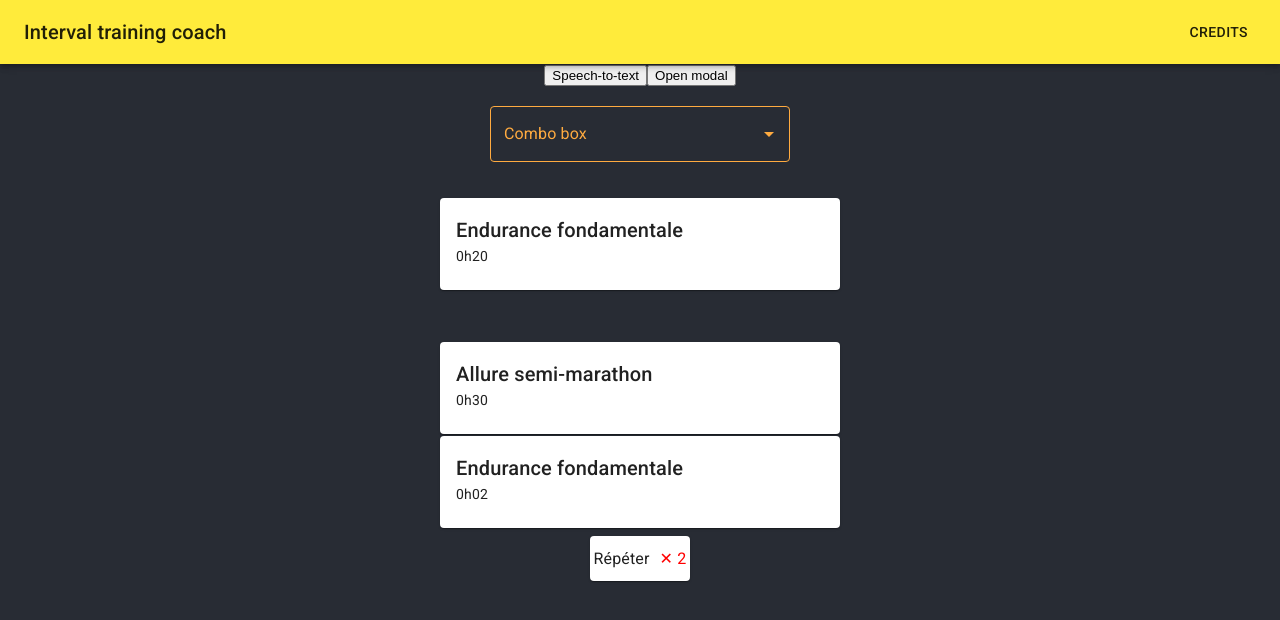
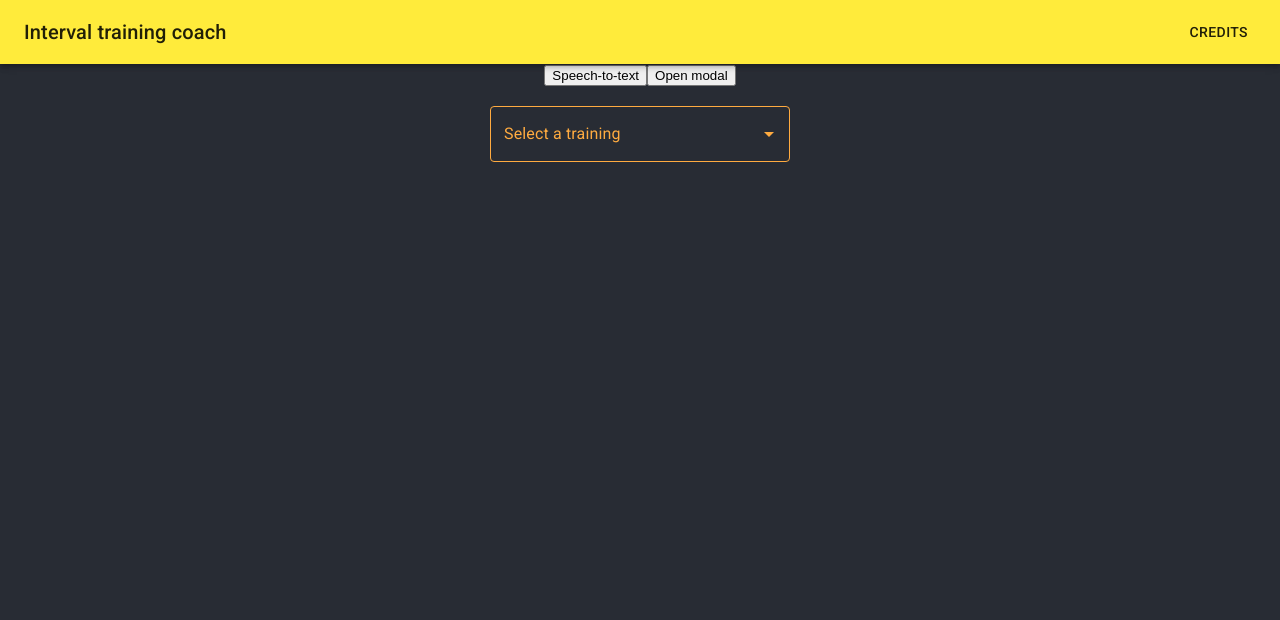
Before and after one commit to gdarchen/interval-training-coach, a React (Create React App) app: page / in a window 1280 px wide. Shown: the top 620 px of the page. Built offline with nearby package versions, Linux system fonts and the light colour scheme.

Commit message:
feat(training-selector): enable to choose a previously saved training

```diff
--- a/src/App.js
+++ b/src/App.js
@@ -1,12 +1,14 @@
 import { makeStyles } from "@material-ui/core/styles";
 import classNames from "classnames";
 import React, { Suspense, useState } from "react";
+import { connect } from "react-redux";
 import { HashRouter as Router, Route, Switch } from "react-router-dom";
 import "./App.css";
 import DurationPickerModal from "./common/duration-picker-modal/DurationPickerModal";
 import IntervalList from "./common/intervals-list/IntervalList";
+import TrainingSelector from "./common/training-selector/TrainingSelector";
+import { saveTrainingAction } from "./redux/actions/trainingActions";
 import { speak } from "./utils/textToSpeechUtils";
-import TrainingSelector from "./common/training-selector/TrainingSelector";
 
 const AppShell = React.lazy(() => import("./common/app-shell/AppShell"));
 const Credits = React.lazy(() => import("./common/credits/Credits"));
@@ -15,9 +17,12 @@ const useStyles = makeStyles(theme => ({
   offset: theme.mixins.toolbar
 }));
 
-const App = () => {
+const App = ({ saveTrainingAction: saveTraining }) => {
   const classes = useStyles();
   const [isModalOpened, setIsModalOpened] = useState(false);
+  const [selectedTraining, setSelectedTraining] = useState();
+
+  // saveTraining({ teeeest: "tttttt" });
 
   const handleCloseModal = () => {
     setIsModalOpened(false);
@@ -25,6 +30,10 @@ const App = () => {
 
   const handleOpenModal = () => {
     setIsModalOpened(true);
+  };
+
+  const onTrainingSelection = (event, value) => {
+    setSelectedTraining(value);
   };
 
   return (
@@ -47,9 +56,9 @@ const App = () => {
                 handleCloseModal={handleCloseModal}
               />
 
-              <TrainingSelector />
+              <TrainingSelector onTrainingSelection={onTrainingSelection} />
 
-              <IntervalList />
+              <IntervalList training={selectedTraining} />
             </Route>
           </Switch>
         </div>
@@ -58,4 +67,8 @@ const App = () => {
   );
 };
 
-export default App;
+const mapDispatchToProps = dispatch => ({
+  saveTrainingAction: training => dispatch(saveTrainingAction(training))
+});
+
+export default connect(null, mapDispatchToProps)(App);
--- a/src/common/intervals-list/IntervalList.jsx
+++ b/src/common/intervals-list/IntervalList.jsx
@@ -1,40 +1,12 @@
 import List from "@material-ui/core/List";
 import ListItem from "@material-ui/core/ListItem";
 import { makeStyles } from "@material-ui/core/styles";
+import classNames from "classnames";
 import React from "react";
 import { formatDuration } from "../../utils/durationUtils";
+import { formatIntervalToSpeechText, speak } from "../../utils/textToSpeechUtils";
 import IntervalListItem from "./IntervalListItem";
 import IntervalOccurences from "./IntervalOccurence";
-import classNames from "classnames";
-import {
-  speak,
-  formatIntervalToSpeechText
-} from "../../utils/textToSpeechUtils";
-
-const periods = [
-  {
-    group: [
-      {
-        duration: { hours: 0, minutes: 20, seconds: 0 },
-        description: "Endurance fondamentale"
-      }
-    ],
-    occurences: 1
-  },
-  {
-    group: [
-      {
-        duration: { hours: 0, minutes: 30, seconds: 0 },
-        description: "Allure semi-marathon"
-      },
-      {
-        duration: { hours: 0, minutes: 2, seconds: 0 },
-        description: "Endurance fondamentale"
-      }
-    ],
-    occurences: 2
-  }
-];
 
 const useStyles = makeStyles({
   list: {
@@ -58,12 +30,17 @@ const useStyles = makeStyles({
   }
 });
 
-const IntervalList = () => {
+const IntervalList = ({ training }) => {
   const classes = useStyles();
+  console.log(training);
+
+  if (!training) {
+    return null;
+  }
 
   return (
     <div>
-      {periods.map((period, index) => {
+      {training.periods.map((period, index) => {
         return (
           <List
             key={`${index}-${JSON.stringify(period.group)}-${JSON.stringify(
--- a/src/common/training-selector/TrainingSelector.jsx
+++ b/src/common/training-selector/TrainingSelector.jsx
@@ -2,6 +2,7 @@ import React from "react";
 import TextField from "@material-ui/core/TextField";
 import Autocomplete from "@material-ui/lab/Autocomplete";
 import { makeStyles } from "@material-ui/core/styles";
+import { connect } from "react-redux";
 
 const useStyles = makeStyles(theme => {
   console.log(theme);
@@ -21,137 +22,38 @@ const useStyles = makeStyles(theme => {
       "& .MuiOutlinedInput-root:not(.Mui-focused) .MuiOutlinedInput-notchedOutline, & .MuiInoutBase-root:hover": {
         borderColor: theme.palette.secondary.light
       },
-      "& .MuiAutocomplete-popupIndicatorOpen": {
+      "& .MuiAutocomplete-popupIndicatorOpen, & input": {
         color: theme.palette.primary.main
       }
     }
   };
 });
 
-// Top 100 films as rated by IMDb users. http://www.imdb.com/chart/top
-const top100Films = [
-  { title: "The Shawshank Redemption", year: 1994 },
-  { title: "The Godfather", year: 1972 },
-  { title: "The Godfather: Part II", year: 1974 },
-  { title: "The Dark Knight", year: 2008 },
-  { title: "12 Angry Men", year: 1957 },
-  { title: "Schindler's List", year: 1993 },
-  { title: "Pulp Fiction", year: 1994 },
-  { title: "The Lord of the Rings: The Return of the King", year: 2003 },
-  { title: "The Good, the Bad and the Ugly", year: 1966 },
-  { title: "Fight Club", year: 1999 },
-  { title: "The Lord of the Rings: The Fellowship of the Ring", year: 2001 },
-  { title: "Star Wars: Episode V - The Empire Strikes Back", year: 1980 },
-  { title: "Forrest Gump", year: 1994 },
-  { title: "Inception", year: 2010 },
-  { title: "The Lord of the Rings: The Two Towers", year: 2002 },
-  { title: "One Flew Over the Cuckoo's Nest", year: 1975 },
-  { title: "Goodfellas", year: 1990 },
-  { title: "The Matrix", year: 1999 },
-  { title: "Seven Samurai", year: 1954 },
-  { title: "Star Wars: Episode IV - A New Hope", year: 1977 },
-  { title: "City of God", year: 2002 },
-  { title: "Se7en", year: 1995 },
-  { title: "The Silence of the Lambs", year: 1991 },
-  { title: "It's a Wonderful Life", year: 1946 },
-  { title: "Life Is Beautiful", year: 1997 },
-  { title: "The Usual Suspects", year: 1995 },
-  { title: "Léon: The Professional", year: 1994 },
-  { title: "Spirited Away", year: 2001 },
-  { title: "Saving Private Ryan", year: 1998 },
-  { title: "Once Upon a Time in the West", year: 1968 },
-  { title: "American History X", year: 1998 },
-  { title: "Interstellar", year: 2014 },
-  { title: "Casablanca", year: 1942 },
-  { title: "City Lights", year: 1931 },
-  { title: "Psycho", year: 1960 },
-  { title: "The Green Mile", year: 1999 },
-  { title: "The Intouchables", year: 2011 },
-  { title: "Modern Times", year: 1936 },
-  { title: "Raiders of the Lost Ark", year: 1981 },
-  { title: "Rear Window", year: 1954 },
-  { title: "The Pianist", year: 2002 },
-  { title: "The Departed", year: 2006 },
-  { title: "Terminator 2: Judgment Day", year: 1991 },
-  { title: "Back to the Future", year: 1985 },
-  { title: "Whiplash", year: 2014 },
-  { title: "Gladiator", year: 2000 },
-  { title: "Memento", year: 2000 },
-  { title: "The Prestige", year: 2006 },
-  { title: "The Lion King", year: 1994 },
-  { title: "Apocalypse Now", year: 1979 },
-  { title: "Alien", year: 1979 },
-  { title: "Sunset Boulevard", year: 1950 },
-  {
-    title:
-      "Dr. Strangelove or: How I Learned to Stop Worrying and Love the Bomb",
-    year: 1964
-  },
-  { title: "The Great Dictator", year: 1940 },
-  { title: "Cinema Paradiso", year: 1988 },
-  { title: "The Lives of Others", year: 2006 },
-  { title: "Grave of the Fireflies", year: 1988 },
-  { title: "Paths of Glory", year: 1957 },
-  { title: "Django Unchained", year: 2012 },
-  { title: "The Shining", year: 1980 },
-  { title: "WALL·E", year: 2008 },
-  { title: "American Beauty", year: 1999 },
-  { title: "The Dark Knight Rises", year: 2012 },
-  { title: "Princess Mononoke", year: 1997 },
-  { title: "Aliens", year: 1986 },
-  { title: "Oldboy", year: 2003 },
-  { title: "Once Upon a Time in America", year: 1984 },
-  { title: "Witness for the Prosecution", year: 1957 },
-  { title: "Das Boot", year: 1981 },
-  { title: "Citizen Kane", year: 1941 },
-  { title: "North by Northwest", year: 1959 },
-  { title: "Vertigo", year: 1958 },
-  { title: "Star Wars: Episode VI - Return of the Jedi", year: 1983 },
-  { title: "Reservoir Dogs", year: 1992 },
-  { title: "Braveheart", year: 1995 },
-  { title: "M", year: 1931 },
-  { title: "Requiem for a Dream", year: 2000 },
-  { title: "Amélie", year: 2001 },
-  { title: "A Clockwork Orange", year: 1971 },
-  { title: "Like Stars on Earth", year: 2007 },
-  { title: "Taxi Driver", year: 1976 },
-  { title: "Lawrence of Arabia", year: 1962 },
-  { title: "Double Indemnity", year: 1944 },
-  { title: "Eternal Sunshine of the Spotless Mind", year: 2004 },
-  { title: "Amadeus", year: 1984 },
-  { title: "To Kill a Mockingbird", year: 1962 },
-  { title: "Toy Story 3", year: 2010 },
-  { title: "Logan", year: 2017 },
-  { title: "Full Metal Jacket", year: 1987 },
-  { title: "Dangal", year: 2016 },
-  { title: "The Sting", year: 1973 },
-  { title: "2001: A Space Odyssey", year: 1968 },
-  { title: "Singin' in the Rain", year: 1952 },
-  { title: "Toy Story", year: 1995 },
-  { title: "Bicycle Thieves", year: 1948 },
-  { title: "The Kid", year: 1921 },
-  { title: "Inglourious Basterds", year: 2009 },
-  { title: "Snatch", year: 2000 },
-  { title: "3 Idiots", year: 2009 },
-  { title: "Monty Python and the Holy Grail", year: 1975 }
-];
+const TrainingSelector = ({ trainings, onTrainingSelection }) => {
+  const classes = useStyles();
 
-const TrainingSelector = () => {
-  const classes = useStyles();
+  if (!trainings || !trainings.length) {
+    return null;
+  }
 
   return (
     <div className={classes.root}>
       <Autocomplete
-        options={top100Films}
+        options={trainings}
         className={classes.autocomplete}
-        getOptionLabel={option => option.title}
+        getOptionLabel={option => option.name}
+        onChange={onTrainingSelection}
         style={{ width: 300 }}
         renderInput={params => (
-          <TextField {...params} label="Combo box" variant="outlined" />
+          <TextField {...params} label="Select a training" variant="outlined" />
         )}
       />
     </div>
   );
 };
 
-export default TrainingSelector;
+const mapStateToProps = state => ({
+  trainings: state.trainingReducer.trainings
+});
+
+export default connect(mapStateToProps)(TrainingSelector);
--- a/src/index.js
+++ b/src/index.js
@@ -9,10 +9,7 @@ import { loadState, saveState } from "./core/localStorage";
 import "./index.css";
 import * as serviceWorker from "./serviceWorker";
 import trainingReducer from "./redux/reducers/trainingReducer";
-import {
-  createMuiTheme,
-  ThemeProvider
-} from "@material-ui/core/styles";
+import { createMuiTheme, ThemeProvider } from "@material-ui/core/styles";
 import { yellow, orange } from "@material-ui/core/colors";
 
 // Load the persisted state from the previous session
@@ -20,7 +17,38 @@ const persistedState = loadState();
 
 // Build the initial Redux state
 const initialState = {
-  ...persistedState
+  ...persistedState,
+  trainingReducer: {
+    trainings: [
+      {
+        name: "Entrainement test 1",
+        periods: [
+          {
+            group: [
+              {
+                duration: { hours: 0, minutes: 20, seconds: 0 },
+                description: "Endurance fondamentale"
+              }
+            ],
+            occurences: 1
+          },
+          {
+            group: [
+              {
+                duration: { hours: 0, minutes: 30, seconds: 0 },
+                description: "Allure semi-marathon"
+              },
+              {
+                duration: { hours: 0, minutes: 2, seconds: 0 },
+                description: "Endurance fondamentale"
+              }
+            ],
+            occurences: 2
+          }
+        ]
+      }
+    ]
+  }
 };
 
 // Load the Redux reducers and combine them
@@ -39,8 +67,8 @@ const store = createStore(
 store.subscribe(
   throttle(() => {
     saveState({
-      rootReducer: {
-        /* toto: store.getState().rootReducer.toto, */
+      trainingReducer: {
+        trainings: store.getState().trainingReducer.trainings
       }
     });
   }, 1000)
--- a/src/redux/reducers/trainingReducer.js
+++ b/src/redux/reducers/trainingReducer.js
@@ -1,7 +1,8 @@
 const trainingReducer = (state = {}, action) => {
   switch (action.type) {
     case "SAVE_TRAINING":
-      return { ...state, training: [...state.training, action.training] };
+      console.log(state.trainings);
+      return { ...state, trainings: [...state.trainings, action.training] };
     default:
       return state;
   }
```
